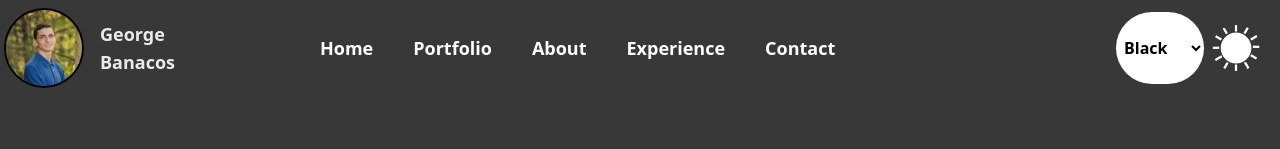
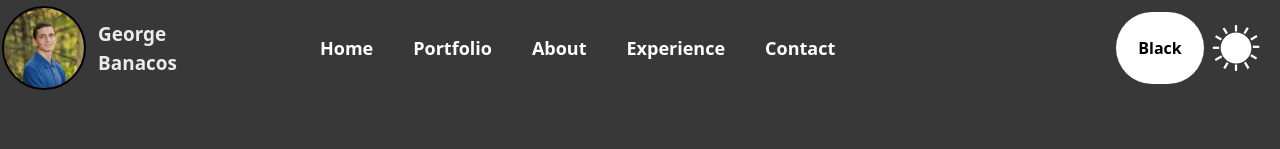
Before and after one commit to Banacosg/GeorgesWebsite, an Angular app: page /home in a window 1280 px wide. Shown: the top 149 px of the page. Built offline with nearby package versions, Linux system fonts and the light colour scheme; what tailwind-gradient-mask-image would draw is missing.

Commit message:
Fixed themes for chrome and safari

```diff
--- a/package.json
+++ b/package.json
@@ -23,6 +23,7 @@
     "@angular/ssr": "^17.3.0",
     "@emailjs/browser": "^4.4.1",
     "express": "^4.18.2",
+    "georges-website": "file:",
     "rxjs": "~7.8.0",
     "tailwind-gradient-mask-image": "^1.2.0",
     "tslib": "^2.3.0",
--- a/src/app/nav-bar/nav-bar.component.html
+++ b/src/app/nav-bar/nav-bar.component.html
@@ -155,46 +155,73 @@
       </div>
       <!-- Color selection div -->
       <div class="flex items-center justify-between w-44 h-full p-3">
-        <select
+        <div
+          class="flex w-20 justify-center items-center grow h-full rounded-full p-1 font-bold text-primary bg-bgLight hover:cursor-pointer hover:scale-105 group"
+        >
+          <p class="text-center">{{ this.curColor }}</p>
+          <div
+            class="absolute top-[72px] w-full bg-secondary z-1 hidden group-hover:block"
+          >
+            <div
+              class="block p-2 text-black hover:scale-105 hover:opacity-90"
+              (click)="this.switchTheme('black')"
+            >
+              Black
+            </div>
+            <div
+              class="block p-2 text-orangeMode hover:scale-105 hover:opacity-90"
+              (click)="this.switchTheme('orange')"
+            >
+              Orange
+            </div>
+            <div
+              class="block p-2 text-purpleMode hover:scale-105 hover:opacity-90"
+              (click)="this.switchTheme('purple')"
+            >
+              Purple
+            </div>
+            <div
+              class="block p-2 text-greenMode hover:scale-105 hover:opacity-90"
+              (click)="this.switchTheme('green')"
+            >
+              Green
+            </div>
+            <div
+              class="block p-2 text-redMode hover:scale-105 hover:opacity-90"
+              (click)="this.switchTheme('red')"
+            >
+              Red
+            </div>
+            <div
+              class="block p-2 text-blueMode hover:scale-105 hover:opacity-90"
+              (click)="switchTheme('blue')"
+            >
+              Blue
+            </div>
+          </div>
+        </div>
+        <!-- <select
           class="w-20 grow h-full rounded-full p-1 font-bold text-primary bg-bgLight hover:cursor-pointer hover:scale-105"
         >
-          <option
-            class="text-black-100"
-            (click)="this.themeService.setTheme('black')"
-          >
+          <option class="text-black-100" (click)="this.switchTheme('black')">
             Black
           </option>
-          <option
-            class="text-orangeMode"
-            (click)="this.themeService.setTheme('orange')"
-          >
+          <option class="text-orangeMode" (click)="this.switchTheme('orange')">
             Orange
           </option>
-          <option
-            class="text-purpleMode"
-            (click)="this.themeService.setTheme('purple')"
-          >
+          <option class="text-purpleMode" (click)="this.switchTheme('purple')">
             Purple
           </option>
-          <option
-            class="text-greenMode"
-            (click)="this.themeService.setTheme('green')"
-          >
+          <option class="text-greenMode" (click)="this.switchTheme('green')">
             Green
           </option>
-          <option
-            class="text-redMode"
-            (click)="this.themeService.setTheme('red')"
-          >
+          <option class="text-redMode" (click)="this.switchTheme('red')">
             Red
           </option>
-          <option
-            class="text-blueMode"
-            (click)="this.themeService.setTheme('blue')"
-          >
+          <option class="text-blueMode" (click)="switchTheme('blue')">
             Blue
           </option>
-        </select>
+        </select> -->
         <!-- Dark mode section -->
         <img
           src="{{ this.themeService.getDarkModePhoto() }}"
--- a/src/app/nav-bar/nav-bar.component.ts
+++ b/src/app/nav-bar/nav-bar.component.ts
@@ -14,6 +14,7 @@ import { RouterOutlet } from '@angular/router';
 export class NavBarComponent {
   isDropdownSelected = false;
   window = this.getWindow();
+  curColor = 'Black';
 
   /**
    *
@@ -38,6 +39,11 @@ export class NavBarComponent {
    */
   private onResize(event: any): void {
     this.updateScreen();
+  }
+
+  public switchTheme(theme: string): void {
+    this.curColor = theme.slice(0, 1).toUpperCase() + theme.slice(1);
+    this.themeService.setTheme(theme);
   }
 
   /**
--- a/src/app/services/theme.service.ts
+++ b/src/app/services/theme.service.ts
@@ -29,7 +29,7 @@ export class ThemeService {
    * @param theme the color theme
    */
   public setTheme(theme: string) {
-    this.themeSignal.set(theme);
+    this.themeSignal.update((value) => theme);
   }
 
   /**
```
Also changed, not shown: 1 other file (tests, documents, lock files or other folders).
